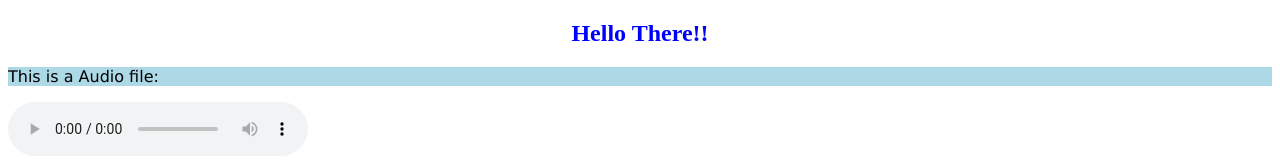
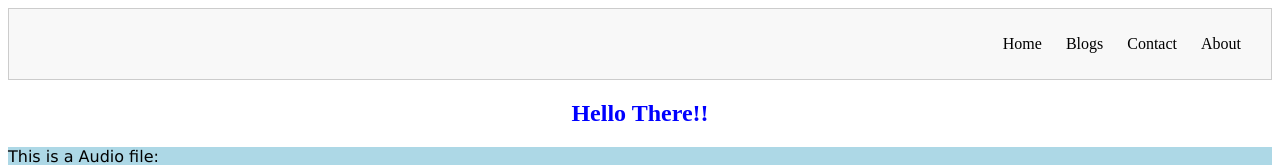
Before and after one commit to SafinRweb/My-first-repo, a plain HTML site: page index.html in a window 1280 px wide. Shown: the top 165 px of the page. Drawn offline with Linux system fonts and the light colour scheme.

Commit message:
Updated nav bar

```diff
--- /dev/null
+++ b/Styles/nav.css
@@ -0,0 +1,20 @@
+header {
+    background-color: #f8f8f8;
+    padding: 10px;
+    text-align: center;
+    border: 1px solid #ccc;
+}
+nav > ul{
+    text-align: right;
+}
+nav > ul > li {
+    display: inline;
+    margin-right: 20px;
+}
+nav li a{
+    text-decoration: none;
+    color: black;
+}
+nav li a:hover{
+    color: blue;
+}
--- a/index.html
+++ b/index.html
@@ -5,8 +5,19 @@
     <meta name="viewport" content="width=device-width, initial-scale=1.0">
     <title>Github Repo</title>
     <link rel="stylesheet" href="Styles/style.css">
+    <link rel="stylesheet" href="Styles/nav.css">
 </head>
 <body>
+    <header>
+        <nav>
+            <ul>
+                <li><a href="blog.html">Home</a></li>
+                <li><a href="index.html">Blogs</a></li>
+                <li><a href="contact.html">Contact</a></li>
+                <li><a href="about.html">About</a></li>
+            </ul>
+        </nav>
+    </header>
     <h2>Hello There!!</h2>
     <p class="text1">This is a Audio file:</p>
     <audio controls src="Assests/Audio 1.wav"></audio>
```
Also changed, not shown: Styles/blog.css (+0 -7 lines), blog.html (+3 -2 lines).
